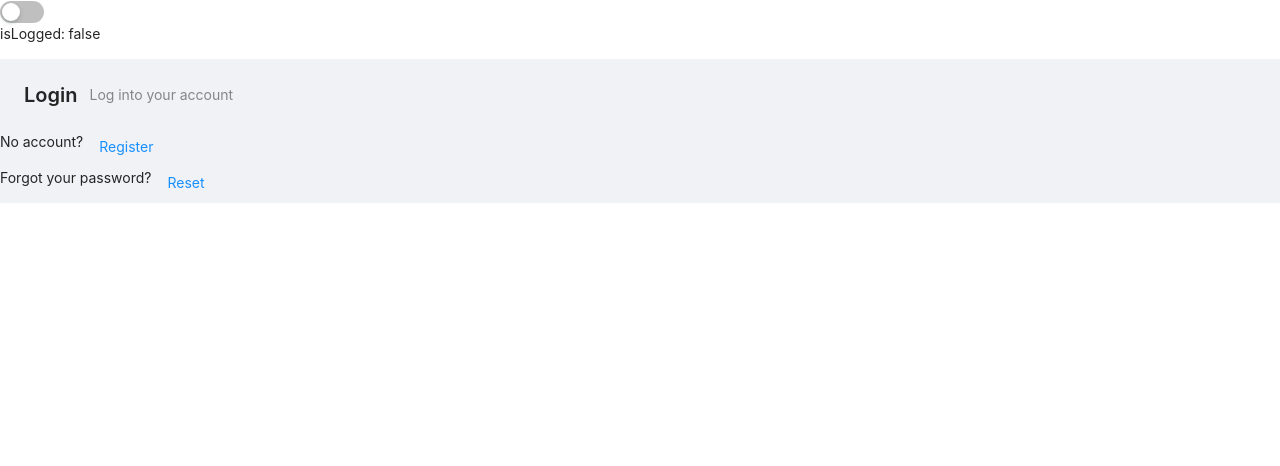
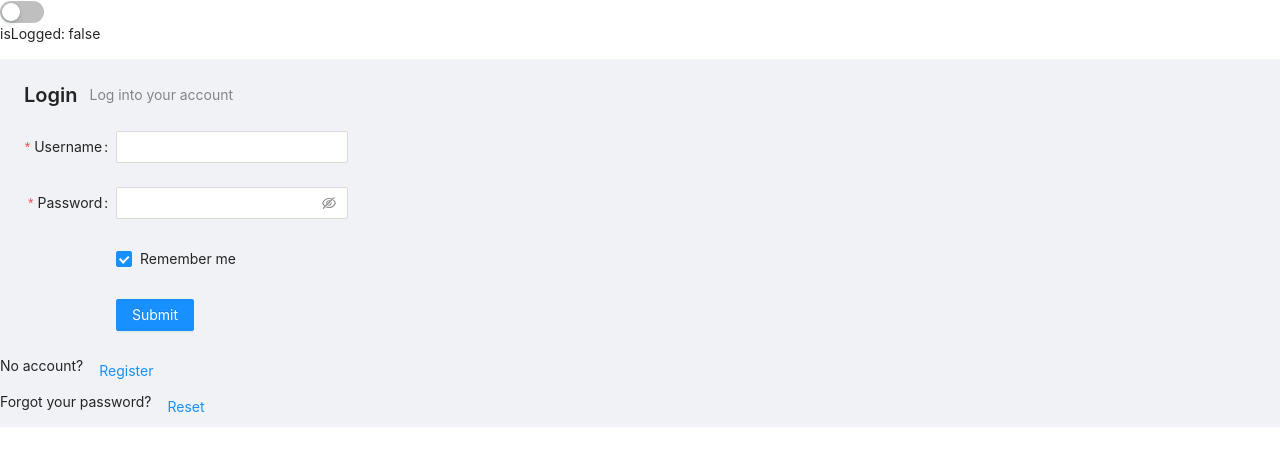
Before and after one commit to antoineGH/sayhello, a React (Create React App) app: page /login in a window 1280 px wide. Shown: the top 466 px of the page. Built offline with nearby package versions, Linux system fonts and the light colour scheme.

Commit message:
forgotForm

```diff
--- /dev/null
+++ b/src/forms/forgotForm/ForgotForm.tsx
@@ -0,0 +1,43 @@
+import { Button, Form, Input } from 'antd'
+
+const ForgotForm = () => {
+	const onFinish = (values: any) => {
+		console.log('Success:', values)
+	}
+
+	const onFinishFailed = (errorInfo: any) => {
+		console.log('Failed:', errorInfo)
+	}
+
+	const validateMessages = {
+		// eslint-disable-next-line no-template-curly-in-string
+		required: '${label} is required!',
+		types: {
+			// eslint-disable-next-line no-template-curly-in-string
+			email: '${label} is not a valid email!',
+		},
+	}
+
+	return (
+		<Form
+			name='basic'
+			labelCol={{ span: 8 }}
+			wrapperCol={{ span: 16 }}
+			initialValues={{ remember: true }}
+			onFinish={onFinish}
+			onFinishFailed={onFinishFailed}
+			validateMessages={validateMessages}
+			autoComplete='off'>
+			<Form.Item name={['user', 'email']} label='Email' rules={[{ type: 'email' }]}>
+				<Input />
+			</Form.Item>
+			<Form.Item wrapperCol={{ offset: 8, span: 16 }}>
+				<Button type='primary' htmlType='submit'>
+					Reset
+				</Button>
+			</Form.Item>
+		</Form>
+	)
+}
+
+export default ForgotForm
--- /dev/null
+++ b/src/forms/loginForm/LoginForm.tsx
@@ -0,0 +1,49 @@
+import { Form, Input, Button, Checkbox } from 'antd'
+import { formValueSuccess } from 'types/login'
+
+const LoginForm = () => {
+	const onFinish = (values: formValueSuccess) => {
+		console.log('Success:', values)
+	}
+
+	const onFinishFailed = (errorInfo: any) => {
+		console.log('Failed:', errorInfo)
+	}
+
+	return (
+		<Form
+			name='basic'
+			labelCol={{ span: 8 }}
+			wrapperCol={{ span: 16 }}
+			initialValues={{ remember: true }}
+			onFinish={onFinish}
+			onFinishFailed={onFinishFailed}
+			autoComplete='off'>
+			<Form.Item
+				label='Username'
+				name='username'
+				rules={[{ required: true, message: 'Please input your username!' }]}>
+				<Input />
+			</Form.Item>
+
+			<Form.Item
+				label='Password'
+				name='password'
+				rules={[{ required: true, message: 'Please input your password!' }]}>
+				<Input.Password />
+			</Form.Item>
+
+			<Form.Item name='remember' valuePropName='checked' wrapperCol={{ offset: 8, span: 16 }}>
+				<Checkbox>Remember me</Checkbox>
+			</Form.Item>
+
+			<Form.Item wrapperCol={{ offset: 8, span: 16 }}>
+				<Button type='primary' htmlType='submit'>
+					Submit
+				</Button>
+			</Form.Item>
+		</Form>
+	)
+}
+
+export default LoginForm
--- a/src/index.tsx
+++ b/src/index.tsx
@@ -5,10 +5,8 @@ import App from './App'
 import { BrowserRouter } from 'react-router-dom'
 
 ReactDOM.render(
-	<React.StrictMode>
-		<BrowserRouter>
-			<App />
-		</BrowserRouter>
-	</React.StrictMode>,
+	<BrowserRouter>
+		<App />
+	</BrowserRouter>,
 	document.getElementById('root')
 )
--- a/src/pages/Forgot.tsx
+++ b/src/pages/Forgot.tsx
@@ -1,4 +1,5 @@
-import { PageHeader } from 'antd'
+import { Col, PageHeader, Row } from 'antd'
+import ForgotForm from 'forms/forgotForm/ForgotForm'
 import useTitle from 'hooks/useTitle'
 import { useNavigate } from 'react-router'
 
@@ -7,12 +8,21 @@ const Forgot = () => {
 	useTitle('Forgot')
 	return (
 		<>
+			<Row>
+				<Col>
 					<PageHeader
 						className='site-page-header'
 						onBack={() => navigate('/login')}
 						title='Forgot Password'
 						subTitle='Reset your password'
 					/>
+				</Col>
+			</Row>
+			<Row>
+				<Col>
+					<ForgotForm />
+				</Col>
+			</Row>
 		</>
 	)
 }
--- a/src/pages/Login.tsx
+++ b/src/pages/Login.tsx
@@ -1,4 +1,5 @@
 import { PageHeader, Row, Col, Button } from 'antd'
+import LoginForm from 'forms/loginForm/LoginForm'
 import useTitle from 'hooks/useTitle'
 import { useNavigate } from 'react-router'
 
@@ -11,6 +12,9 @@ const Login = () => {
 				<Col>
 					<PageHeader className='site-page-header' title='Login' subTitle='Log into your account' />
 				</Col>
+			</Row>
+			<Row>
+				<LoginForm />
 			</Row>
 			<Row>
 				<Col>
--- /dev/null
+++ b/src/types/login.ts
@@ -0,0 +1,5 @@
+export interface formValueSuccess {
+	username: String
+	password: String
+	remember: Boolean
+}
```
Lines whose indentation alone changed are shown as unchanged.
